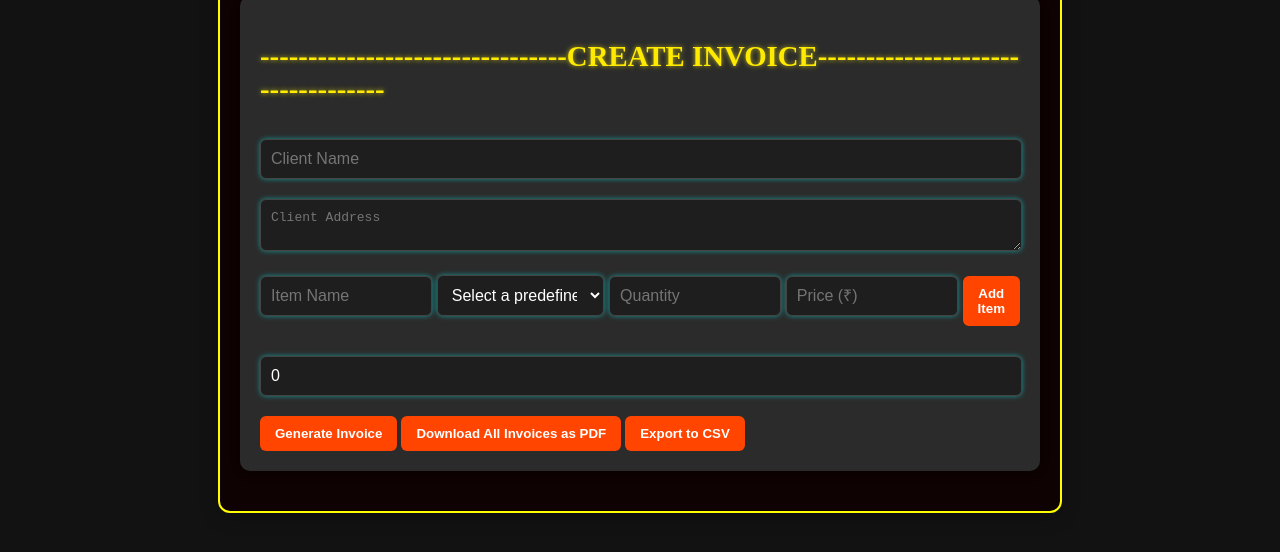
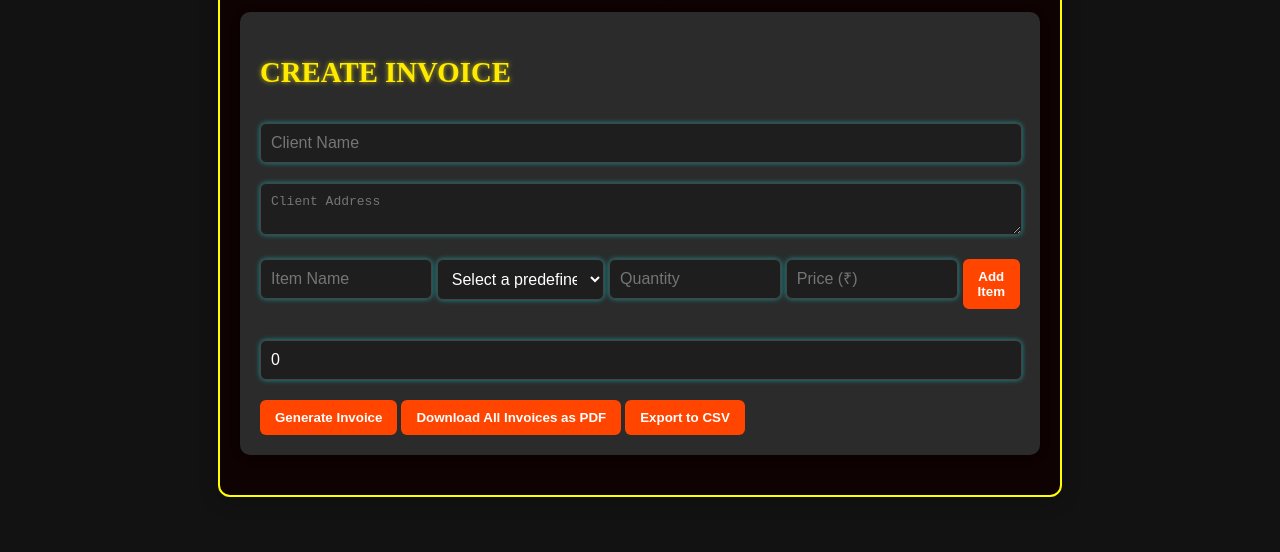
Before and after one commit to Ayushkumarpatel-AKP/Invoice-and-Billing-Creation-Website, a plain HTML site: page index.html in a window 1280 px wide. Shown: the part 190-742 px from the top of the page. Drawn offline with nearby package versions, Linux system fonts and the light colour scheme; a web font is replaced by a local one.

Commit message:
Update index.html

```diff
--- a/index.html
+++ b/index.html
@@ -22,7 +22,7 @@
 
 
         <section class="invoice-form">
-            <h2>--------------------------------CREATE INVOICE---------------------------------- </h2>
+            <h2>CREATE INVOICE</h2>
             <input type="text" id="clientName" placeholder="Client Name" required>
             <textarea id="clientAddress" placeholder="Client Address" required></textarea>
             <div class="item-input">
```
